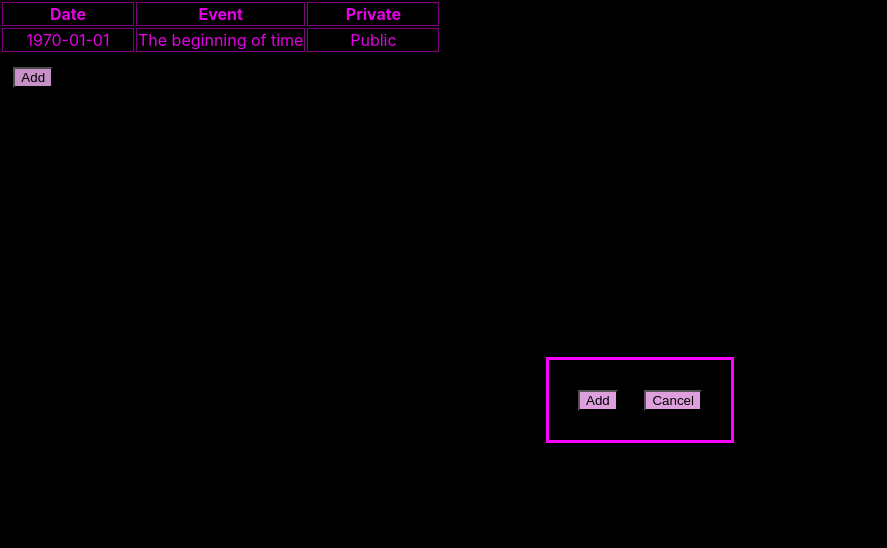
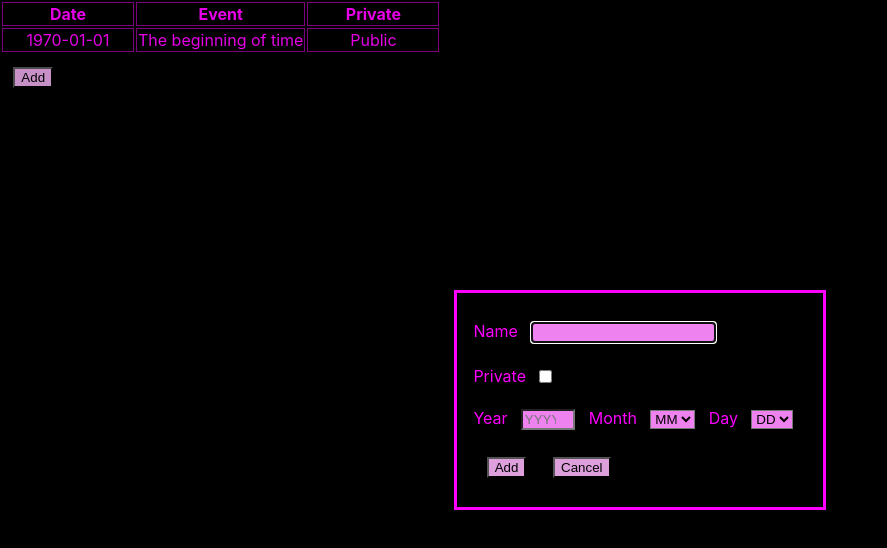
Before and after one commit to banaanihillo/tuni-gui-react, a React (Create React App) app: page / in a window 1280 px wide. Both pictures are taken after a click on the button "Add". Shown: the top 548 px of the page, without its empty margins (0-887 px from the left). Built offline with nearby package versions, Linux system fonts and the light colour scheme.

Commit message:
Added date input (Exercise 3-4-large)
Exercise 3-4-large:
Added number input for year,
and select input for month and day,
also added simple validation for each field,
to make sure, at the very least,
that the year input is in YYYY format

```diff
--- a/src/App.css
+++ b/src/App.css
@@ -3,7 +3,8 @@ html {
     color: magenta;
 }
 
-input {
+input,
+select {
     background-color: violet;
     margin: 1em;
 }
@@ -29,3 +30,10 @@ dialog {
     background-color: black;
     color: magenta;
 }
+
+/*
+Make the year input just big enough to fit YYYY in
+*/
+input[type="number"] {
+    width: 3.5em;
+}
--- a/src/App.js
+++ b/src/App.js
@@ -2,16 +2,30 @@ import React, {useState} from "react"
 import "./App.css"
 
 const App = () => {
-    const [calendarEvents/*, setCalendarEvents*/] = useState([
+    const [calendarEvents, setCalendarEvents] = useState([
         {
             date: "1970-01-01",
-            description: "The beginning of time",
-            private: false,
+            name: "The beginning of time",
+            isPrivate: false,
             id: "Bananana anana na bana"
         }
     ])
+    const [name, setName] = useState("")
+    const [isPrivate, togglePrivate] = useState(false)
+    const [date, setDate] = useState({
+        year: "",
+        month: "",
+        day: ""
+    })
 
-    const showDialog = (open=true) => {
+    const mapOptions = (optionValue) => {
+        return <option key={optionValue}>
+            {/* Add a leading zero into 1-9 */}
+            {String(optionValue).padStart(2, "0")}
+        </option>
+    }
+
+    const toggleModal = (open=true) => {
         let dialogElement = document.querySelector("dialog")
         if (typeof dialogElement.showModal === "function") {
             if (open) {
@@ -41,9 +55,9 @@ const App = () => {
                 {calendarEvents.map(calendarEvent => {
                     return <tr key={calendarEvent.id}>
                         <td> {calendarEvent.date} </td>
-                        <td> {calendarEvent.description} </td>
+                        <td> {calendarEvent.name} </td>
                         <td>
-                            {(calendarEvent.private)
+                            {(calendarEvent.isPrivate)
                                 ? "Private"
                                 : "Public"
                             }
@@ -52,16 +66,126 @@ const App = () => {
                 })}
             </tbody>
         </table>
-        <button onClick={() => showDialog(true)}>
+        <button onClick={() => toggleModal(true)}>
             Add
         </button>
         <dialog>
-            <button>
-                Add
-            </button>
-            <button onClick={() => showDialog(false)}>
-                Cancel
-            </button>
+            <form onSubmit={(event) => {
+                event.preventDefault()
+                setCalendarEvents(calendarEvents.concat({
+                    date: `${date.year}-${date.month}-${date.day}`,
+                    name,
+                    isPrivate,
+                    id: `${Math.random() * 500600700} banana anana`
+                }))
+                setName("")
+                togglePrivate(false)
+                setDate({
+                    year: "",
+                    month: "",
+                    day: ""
+                })
+                toggleModal(false)
+            }}>
+                <label htmlFor="name-input">
+                    Name
+                </label>
+                <input
+                    type="text"
+                    id="name-input"
+                    value={name}
+                    required
+                    onChange={(event) => setName(event.target.value)}
+                />
+                <br />
+                <label htmlFor="private-input">
+                    Private
+                </label>
+                <input
+                    type="checkbox"
+                    id="private-input"
+                    checked={isPrivate}
+                    onChange={() => togglePrivate(!isPrivate)}
+                />
+                <br />
+                <label htmlFor="year-input">
+                    Year
+                </label>
+                <input
+                    type="number"
+                    id="year-input"
+                    value={date.year}
+                    min={1970}
+                    max={9999}
+                    required
+                    placeholder="YYYY"
+                    onChange={(event) => {
+                        setDate({
+                            ...date,
+                            year: event.target.value
+                        })
+                    }}
+                />
+                <label htmlFor="month-input">
+                    Month
+                </label>
+                <select
+                    /* Show a placeholder when the field is empty,
+                        and, on submit,
+                        show the placeholder again
+                    */
+                    value={date.month || "MM"}
+                    required
+                    onChange={(event) => {
+                        setDate({
+                            ...date,
+                            month: event.target.value
+                        })
+                    }}
+                >
+                    <option disabled>
+                        MM
+                    </option>
+                    {/* Create an array of 12 empty elements,
+                        and create an option element from each index
+                    */}
+                    {[...Array(12)].map((_value, index) => {
+                        // From 1 to 12
+                        return mapOptions(index + 1)
+                    })}
+                </select>
+                <label htmlFor="day-input">
+                    Day
+                </label>
+                <select
+                    value={date.day || "DD"}
+                    required
+                    onChange={(event) => {
+                        setDate({
+                            ...date,
+                            day: event.target.value
+                        })
+                    }}
+                >
+                    <option disabled>
+                        DD
+                    </option>
+                    {[...Array(31)].map((_value, index) => {
+                        // From 1 to 31
+                        return mapOptions(index + 1)
+                    })}
+                </select>
+                <br />
+                <button type="submit">
+                    Add
+                </button>
+                <button
+                    type="button"
+                    onClick={() => toggleModal(false)}
+                >
+                    Cancel
+                </button>
+            </form>
         </dialog>
     </span>
 }
```
